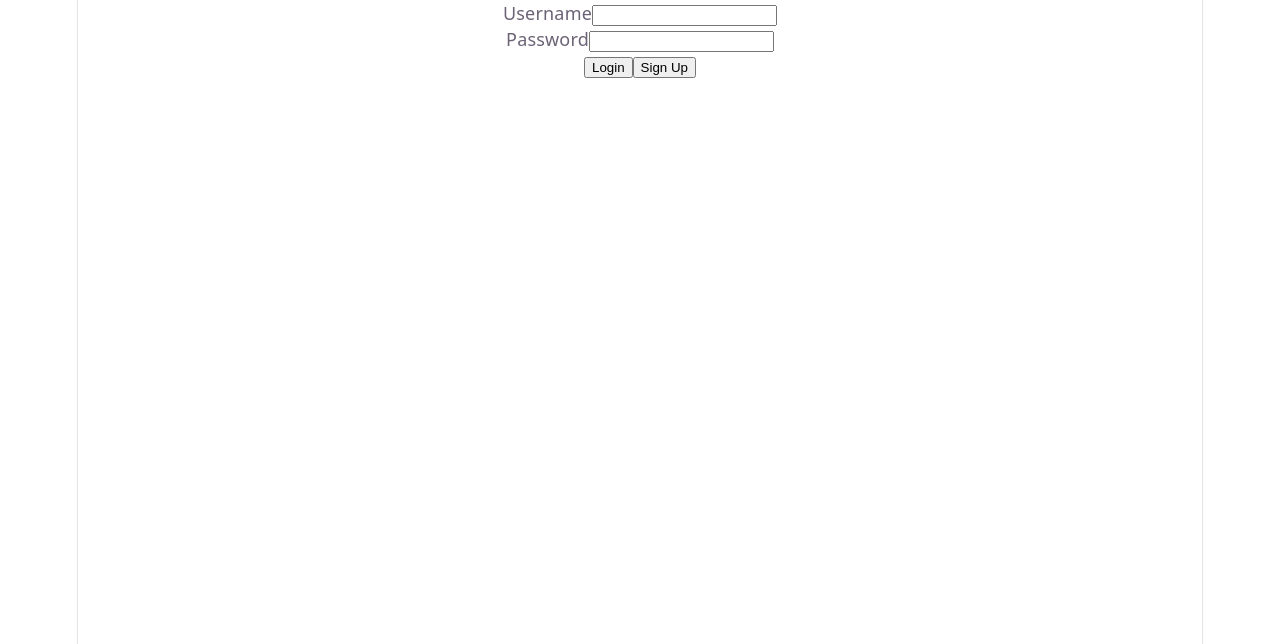
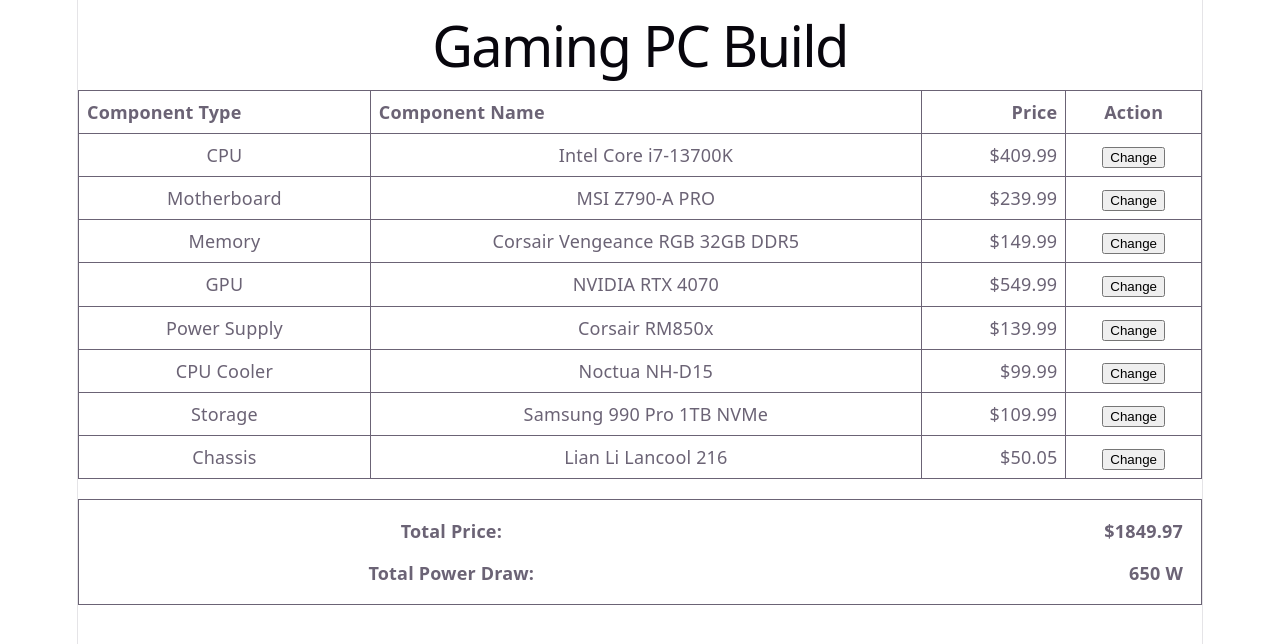
Before and after one commit to FrankCaoPers/PcPartsPicker, a React (Vite) app in the folder client/: page /project/1 in a window 1280 px wide. Before the commit this address led to /login. Shown: the top 644 px of the page. Built offline with nearby package versions, Linux system fonts and the light colour scheme.

Commit message:
implemented project builder page with dummy data

```diff
--- /dev/null
+++ b/client/src/pages/ProjectBuilder/builder.ts
@@ -0,0 +1,121 @@
+export interface ProjectData {
+  project_id: number;
+  name: string;
+  total_price: number;
+  total_power: number;
+  cpu_id: number | null;
+  cooler_id: number | null;
+  gpu_id: number | null;
+  memory_id: number | null;
+  motherboard_id: number | null;
+  psu_id: number | null;
+  storage_id: number | null;
+  chassis_id: number | null;
+  cpu?: { name: string; price: number };
+  cooler?: { name: string; price: number };
+  gpu?: { name: string; price: number };
+  memory?: { name: string; price: number };
+  motherboard?: { name: string; price: number };
+  psu?: { name: string; price: number };
+  storage?: { name: string; price: number };
+  chassis?: { name: string; price: number };
+}
+
+export const DUMMY_PROJECT_DATA: ProjectData = {
+  project_id: 1,
+  name: 'Gaming PC Build',
+  total_price: 1849.97,
+  total_power: 650,
+  cpu_id: 1,
+  cooler_id: 1,
+  gpu_id: 1,
+  memory_id: 1,
+  motherboard_id: 1,
+  psu_id: 1,
+  storage_id: 1,
+  chassis_id: 1,
+  cpu: { name: 'Intel Core i7-13700K', price: 409.99 },
+  cooler: { name: 'Noctua NH-D15', price: 99.99 },
+  gpu: { name: 'NVIDIA RTX 4070', price: 549.99 },
+  memory: { name: 'Corsair Vengeance RGB 32GB DDR5', price: 149.99 },
+  motherboard: { name: 'MSI Z790-A PRO', price: 239.99 },
+  psu: { name: 'Corsair RM850x', price: 139.99 },
+  storage: { name: 'Samsung 990 Pro 1TB NVMe', price: 109.99 },
+  chassis: { name: 'Lian Li Lancool 216', price: 50.05 }
+};
+
+export interface Component {
+  type: string;
+  key: string;
+  id: number | null;
+}
+
+export const COMPONENTS: Component[] = [
+  { type: 'CPU', key: 'cpu', id: null },
+  { type: 'Motherboard', key: 'motherboard', id: null },
+  { type: 'Memory', key: 'memory', id: null },
+  { type: 'GPU', key: 'gpu', id: null },
+  { type: 'Power Supply', key: 'psu', id: null },
+  { type: 'CPU Cooler', key: 'cooler', id: null },
+  { type: 'Storage', key: 'storage', id: null },
+  { type: 'Chassis', key: 'chassis', id: null }
+];
+
+export const fetchProjectData = async (projectId: string | undefined): Promise<ProjectData> => {
+  if (!projectId) {
+    throw new Error('Project ID is required');
+  }
+
+  const response = await fetch(
+    `${import.meta.env.VITE_API_URL}/api/projects/${projectId}`,
+    {
+      method: 'GET',
+      credentials: 'include'
+    }
+  );
+
+  if (!response.ok) {
+    throw new Error('Failed to fetch project data');
+  }
+
+  return await response.json();
+};
+
+export const fetchProjectDataDummy = (projectId: string | undefined): Promise<ProjectData> => {
+  if (!projectId) {
+    throw new Error('Project ID is required');
+  }
+
+  // Simulate network delay
+  return new Promise((resolve) => {
+    setTimeout(() => {
+      resolve(DUMMY_PROJECT_DATA);
+    }, 500);
+  });
+};
+
+export const handleChangePart = (componentType: string): void => {
+  console.log(`Opening selector for ${componentType}`);
+  // TODO: Open modal/page to select different component
+};
+
+export const handleAddPart = (componentType: string): void => {
+  console.log(`Adding new ${componentType}`);
+  // TODO: Open modal/page to add component
+};
+
+export const getComponentData = (
+  project: ProjectData,
+  componentKey: string
+): { name: string; price: number } | undefined => {
+  return project[componentKey as keyof ProjectData] as
+    | { name: string; price: number }
+    | undefined;
+};
+
+export const getComponentsList = (project: ProjectData): Component[] => {
+  return COMPONENTS.map((component) => ({
+    ...component,
+    id: project[`${component.key}_id` as keyof ProjectData] as number | null
+  }));
+};
--- /dev/null
+++ b/client/src/pages/ProjectBuilder/builder.tsx
@@ -0,0 +1,126 @@
+import { useState, useEffect } from 'react';
+import { useParams } from 'react-router-dom';
+import type { ProjectData } from './builder';
+import {
+  fetchProjectData,
+  fetchProjectDataDummy,
+  handleChangePart as onChangePart,
+  handleAddPart as onAddPart,
+  getComponentData,
+  getComponentsList
+} from './builder';
+
+// Dummy data for testing without backend
+const USE_DUMMY_DATA = true;
+
+function ProjectBuilder() {
+  const { projectId } = useParams();
+  const [project, setProject] = useState<ProjectData | null>(null);
+  const [loading, setLoading] = useState(true);
+  const [error, setError] = useState<string | null>(null);
+
+  useEffect(() => {
+    const loadProject = async () => {
+      try {
+        setLoading(true);
+        const data = USE_DUMMY_DATA
+          ? await fetchProjectDataDummy(projectId)
+          : await fetchProjectData(projectId);
+        setProject(data);
+        setError(null);
+      } catch (err) {
+        console.error('Error fetching project:', err);
+        setError(err instanceof Error ? err.message : 'An error occurred');
+      } finally {
+        setLoading(false);
+      }
+    };
+
+    loadProject();
+  }, [projectId]);
+
+  const handleChangePart = (componentType: string) => onChangePart(componentType);
+  const handleAddPart = (componentType: string) => onAddPart(componentType);
+
+  if (loading) {
+    return <div>Loading project...</div>;
+  }
+
+  if (error) {
+    return <div>Error: {error}</div>;
+  }
+
+  if (!project) {
+    return <div>Project not found</div>;
+  }
+
+  const components = getComponentsList(project);
+
+  return (
+    <div>
+      <h1>{project.name}</h1>
+
+      <table style={{ width: '100%', borderCollapse: 'collapse', border: '1px solid #ccc' }}>
+        <thead>
+          <tr style={{ }}>
+            <th style={{ border: '1px solid', padding: '8px', textAlign: 'left' }}>Component Type</th>
+            <th style={{ border: '1px solid', padding: '8px', textAlign: 'left' }}>Component Name</th>
+            <th style={{ border: '1px solid', padding: '8px', textAlign: 'right' }}>Price</th>
+            <th style={{ border: '1px solid', padding: '8px', textAlign: 'center' }}>Action</th>
+          </tr>
+        </thead>
+        <tbody>
+          {components.map((component) => {
+            const componentData = getComponentData(project, component.key);
+            const hasComponent = component.id !== null && componentData;
+
+            return (
+              <tr key={component.key}>
+                <td style={{ border: '1px solid', padding: '8px' }}>{component.type}</td>
+                <td style={{ border: '1px solid', padding: '8px' }}>
+                  {hasComponent ? componentData.name : 'Not Selected'}
+                </td>
+                <td style={{ border: '1px solid', padding: '8px', textAlign: 'right' }}>
+                  {hasComponent ? `$${componentData.price.toFixed(2)}` : '-'}
+                </td>
+                <td style={{ border: '1px solid', padding: '8px', textAlign: 'center' }}>
+                  <button
+                    onClick={() =>
+                      hasComponent
+                        ? handleChangePart(component.type)
+                        : handleAddPart(component.type)
+                    }
+                  >
+                    {hasComponent ? 'Change' : 'Add'}
+                  </button>
+                </td>
+              </tr>
+            );
+          })}
+        </tbody>
+      </table>
+
+      {/* Total Row */}
+      <div style={{ marginTop: '20px', padding: '10px', border: '1px solid' }}>
+        <table style={{ width: '100%', borderCollapse: 'collapse' }}>
+          <tbody>
+            <tr>
+              <td style={{ padding: '8px', fontWeight: 'bold' }}>Total Price:</td>
+              <td style={{ padding: '8px', textAlign: 'right', fontWeight: 'bold', fontSize: '18px' }}>
+                ${project.total_price.toFixed(2)}
+              </td>
+            </tr>
+            <tr>
+              <td style={{ padding: '8px', fontWeight: 'bold' }}>Total Power Draw:</td>
+              <td style={{ padding: '8px', textAlign: 'right', fontWeight: 'bold' }}>
+                {project.total_power} W
+              </td>
+            </tr>
+          </tbody>
+        </table>
+      </div>
+    </div>
+  );
+}
+
+export default ProjectBuilder;
--- a/client/src/pages/ProjectWorkSpace/projectWorkSpace.tsx
+++ /dev/null
@@ -1,9 +0,0 @@
-function ProjectWorkSpace() {
-
-    return (
-        <div></div>
-    )
-}
-
-
-export default ProjectWorkSpace;
--- a/client/src/routes.tsx
+++ b/client/src/routes.tsx
@@ -2,7 +2,7 @@
 import Login from './pages/Login/login.tsx';
 import SignUp from './pages/SignUp/signup.tsx';
 import Dashboard from './pages/Dashboard/dashboard.tsx';
-import ProjectWorkSpace from './pages/ProjectWorkSpace/projectWorkSpace.tsx';
+import ProjectBuilder from './pages/ProjectBuilder/builder.tsx';
 
 export const router = createBrowserRouter([
   {
@@ -22,8 +22,8 @@
     element: <Dashboard/>
   },
   {
-    path: "/workspace/:id",
-    element: <ProjectWorkSpace/>
+    path: "/project/:projectId",
+    element: <ProjectBuilder/>
   },
   {
     path: "*",
--- a/client/src/util/util.ts
+++ b/client/src/util/util.ts
@@ -6,7 +6,7 @@
     const goToSignup = () => navigate('/signup');
     const goToLogin = () => navigate('/login');
     const goToDashboard = () => navigate('/dashboard');
-    const goToWorkSpace = (projectId: number) => navigate(`/workspace/${projectId}`);
+    const goToWorkSpace = (projectId: number) => navigate(`/project/${projectId}`);
 
     return {
         goToSignup,
```
